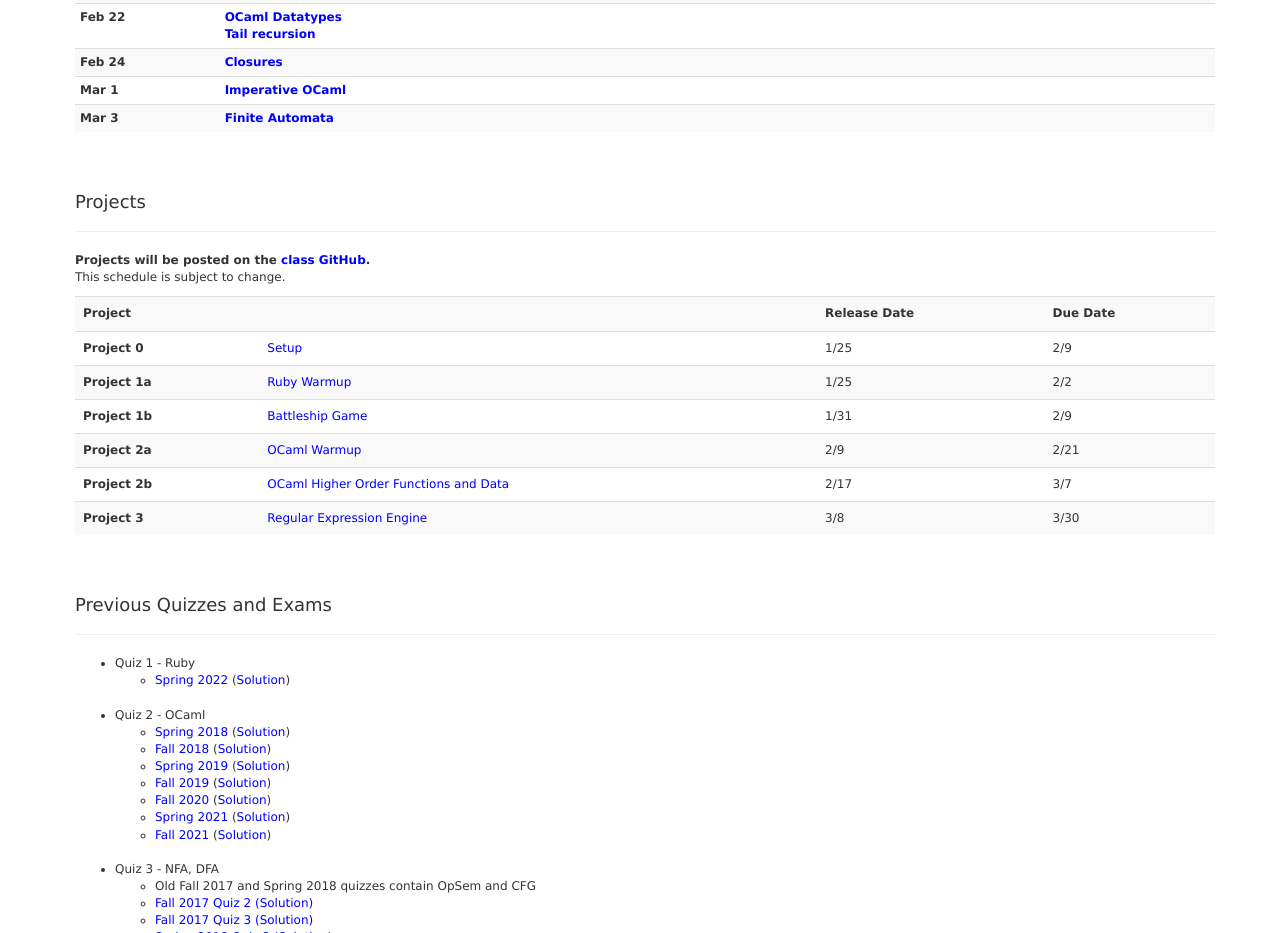
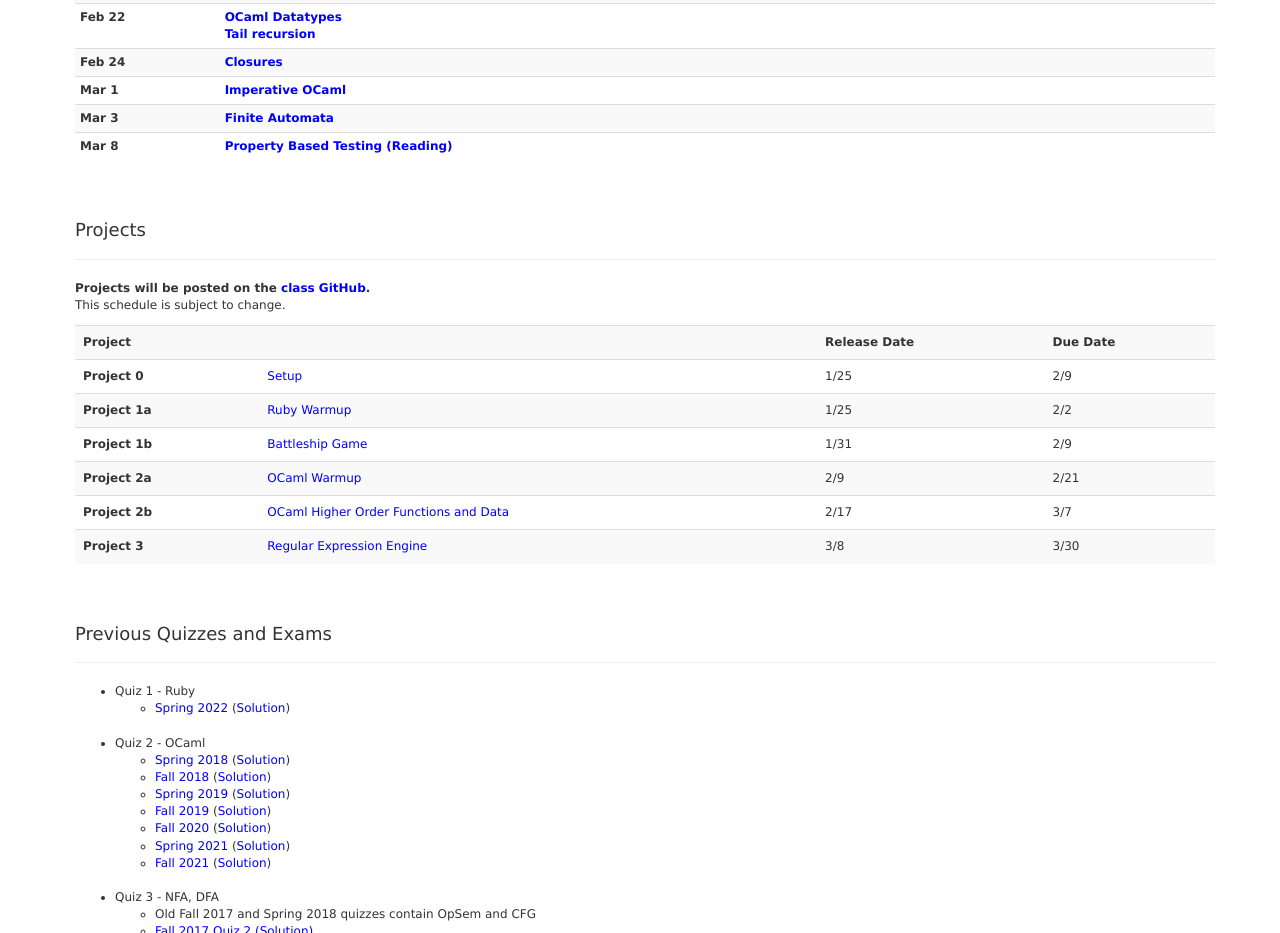
Before and after one commit to umd-cmsc330/class-website, a plain HTML site: page index.html in a window 1280 px wide. Shown: the part 3837-4770 px from the top of the page. Drawn offline with nearby package versions, Linux system fonts and the light colour scheme.

Commit message:
Update index.html

```diff
--- a/index.html
+++ b/index.html
@@ -628,6 +628,12 @@
                             <tr>
                                 <th>Mar 3</th>
                                 <td><strong><a href="lectures/14-finite-automata.pdf">Finite Automata</a></strong>
+                                    <br>
+                                </td>
+                            </tr>
+			    <tr>
+                                <th>Mar 8</th>
+                                <td><strong><a href="lectures/16-Property_Based_Testing-new.pdf">Property Based Testing (Reading)</a></strong>
                                     <br>
                                 </td>
                             </tr>
```
